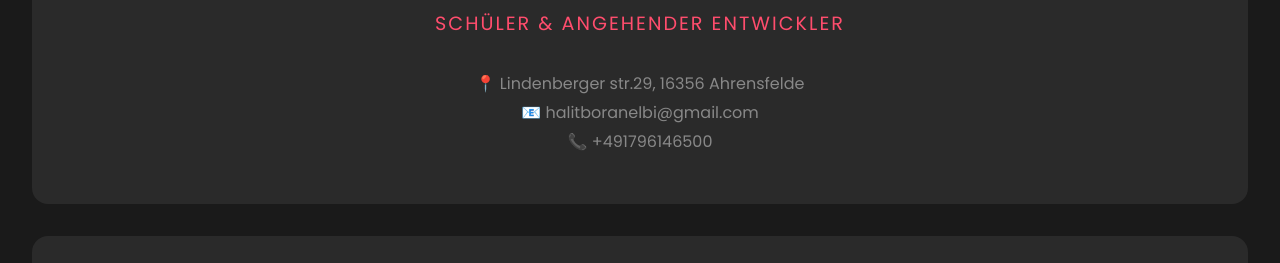
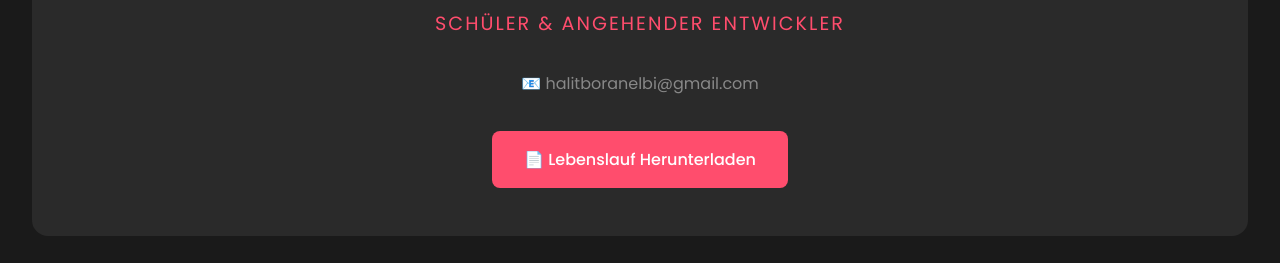
Before and after one commit to Boalq/TestwithCursor, a plain HTML site: page index.html in a window 1280 px wide. Shown: the part 287-550 px from the top of the page. Drawn offline with Linux system fonts and the light colour scheme.

Commit message:
Website tuning

```diff
--- a/index.html
+++ b/index.html
@@ -27,9 +27,12 @@
                 <h1>Halit Boran Elbi</h1>
                 <p class="role">Schüler & Angehender Entwickler</p>
                 <div class="contact-info">
-                    <p>📍 Lindenberger str.29, 16356 Ahrensfelde</p>
                     <p>📧 halitboranelbi@gmail.com</p>
-                    <p>📞 +491796146500</p>
+                </div>
+                <div class="cv-download">
+                    <a href="pdfs/LebenslaufHalitBoranElbi.pdf" download class="download-btn">
+                        <span>📄 Lebenslauf Herunterladen</span>
+                    </a>
                 </div>
             </div>
         </section>
@@ -49,6 +52,9 @@
                         <li>Linux Kenntnisse (Fortgeschritten)</li>
                         <li>Konfigurieren von Programmen und Desktop Enviroments (Anfänger)</li>
                         <li>Microsoft Word, Excel und Powerpoint (Fortgeschritten)</li>
+                        <li>Git und Github (Anfänger-Fortgeschritten)</li>
+                        <li>Canva (Fortgeschritten)</li>
+                        <li>HTML und CSS (Fortgeschritten)</li>
                     </ul>
                 </div>
             </div>
--- a/styles.css
+++ b/styles.css
@@ -187,6 +187,34 @@ h2 {
     transition: transform 0.3s ease;
 }
 
+/* Download Button */
+.cv-download {
+    margin-top: 2rem;
+}
+
+.download-btn {
+    display: inline-block;
+    background: var(--accent);
+    color: var(--text);
+    padding: 1rem 2rem;
+    border-radius: 0.5rem;
+    text-decoration: none;
+    font-weight: 500;
+    transition: all 0.3s ease;
+}
+
+.download-btn:hover {
+    background: #ff3357;
+    transform: translateY(-2px);
+    box-shadow: 0 5px 15px rgba(255, 77, 109, 0.3);
+}
+
+.download-btn span {
+    display: flex;
+    align-items: center;
+    gap: 0.5rem;
+}
+
 /* Responsive design */
 @media (max-width: 768px) {
     body {
```
Also changed, not shown: 1 other file.
